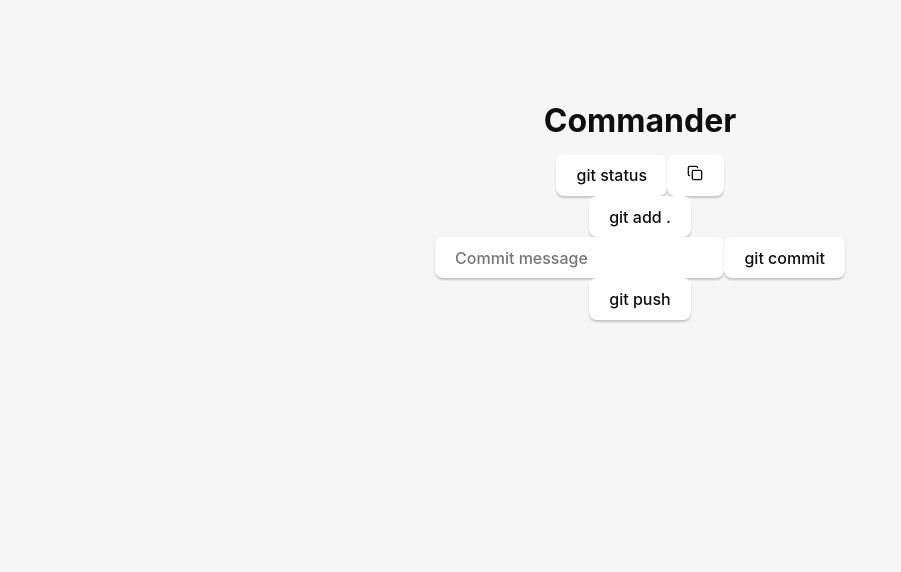
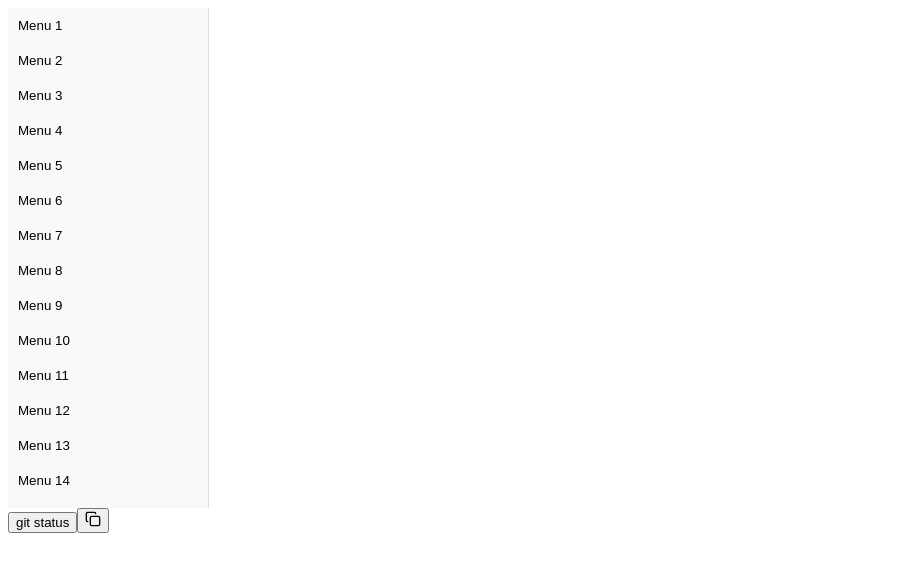
Before and after one commit to theneilproject/keyboard-auto-typing-app, a React (Vite) app: page / in a window 1280 px wide. Shown: the top 572 px of the page, without its empty margins (0-901 px from the left). Built offline with nearby package versions, Linux system fonts and the light colour scheme.

Commit message:
[KATA] 커맨드 자동화 react router + postCSS 적용 완료

```diff
--- a/package.json
+++ b/package.json
@@ -17,10 +17,14 @@
     "@tauri-apps/plugin-shell": "^2.2.0",
     "class-variance-authority": "^0.7.1",
     "clsx": "^2.1.1",
+    "immer": "^10.1.1",
     "lucide-react": "^0.474.0",
     "react": "^18.3.1",
     "react-dom": "^18.3.1",
-    "tailwind-merge": "^3.0.1"
+    "react-router": "^7.1.5",
+    "react-router-dom": "^7.1.5",
+    "tailwind-merge": "^3.0.1",
+    "zustand": "^5.0.3"
   },
   "devDependencies": {
     "@tauri-apps/cli": "^2",
--- /dev/null
+++ b/src/assets/global.css
@@ -0,0 +1 @@
+@import 'layouts/left-sidebar-type-tab.css';
--- /dev/null
+++ b/src/assets/layouts/left-sidebar-type-tab.css
@@ -0,0 +1,27 @@
+.left-sidebar {
+    width: 200px;             /* 사이드바 너비 */
+    height: 500px;            /* 사이드바 높이를 원하는 값으로 지정 */
+    background-color: #f9f9f9;
+    border-right: 1px solid #ddd;
+    /* 사이드바 자체에는 overflow를 설정하지 않음 */
+}
+
+.menu {
+    height: 100%;             /* 부모 영역(.left-sidebar)의 높이를 채움 */
+    overflow-y: auto;         /* 내용이 많으면 수직 스크롤 활성화 */
+    display: flex;
+    flex-direction: column;
+}
+
+.menu-button {
+    padding: 10px;
+    border: none;
+    background: none;
+    text-align: left;
+    cursor: pointer;
+    width: 100%;
+}
+
+.menu-button:hover {
+    background-color: #eaeaea;
+}
--- /dev/null
+++ b/src/components/layouts/LazyRouteLayout.jsx
@@ -0,0 +1,11 @@
+import {Suspense} from "react";
+
+const LazyRouteLayout = ({Component}) => {
+  return (
+    <Suspense fallback={<div>...기다려주세요.</div>}>
+      <Component />
+    </Suspense>
+  );
+};
+
+export default LazyRouteLayout;
--- /dev/null
+++ b/src/components/layouts/LeftSidebarTypeTab.jsx
@@ -0,0 +1,21 @@
+const LeftSidebarTypeTab = () => {
+  // 예시로 15개의 메뉴 아이템 생성 (실제 데이터에 맞게 수정 가능)
+  const menuItems = Array.from({ length: 15 }, (_, index) => ({
+    id: index + 1,
+    label: `Menu ${index + 1}`,
+  }));
+
+  return (
+    <div className="left-sidebar">
+      <div className="menu">
+        {menuItems.map(item => (
+          <button key={item.id} className="menu-button">
+            {item.label}
+          </button>
+        ))}
+      </div>
+    </div>
+  );
+};
+
+export default LeftSidebarTypeTab;
--- a/src/main.jsx
+++ b/src/main.jsx
@@ -1,9 +1,10 @@
 import React from "react";
 import ReactDOM from "react-dom/client";
-import App from "./App";
+import Root from "./routes/Root.jsx";
+import "@/assets/global.css";
 
 ReactDOM.createRoot(document.getElementById("root")).render(
   <React.StrictMode>
-    <App />
+    <Root />
   </React.StrictMode>,
 );
--- /dev/null
+++ b/src/routes/Root.jsx
@@ -0,0 +1,21 @@
+import {BrowserRouter, Route, Routes} from "react-router";
+import LazyRouteLayout from "../components/layouts/LazyRouteLayout.jsx";
+import RootLayout from "./RootLayout.jsx";
+import {routes} from "@/routes/rootConfig.js";
+import {Suspense} from "react";
+
+const Root = () => {
+  return (
+    <BrowserRouter>
+      <Routes>
+        <Route element={<LazyRouteLayout Component={RootLayout} />}>
+          {routes?.map(({path, component: Component}) => (
+            <Route key={path} path={path} element={<Suspense fallback={<div>...로딩중</div>}><Component /></Suspense>}/>
+          ))}
+        </Route>
+      </Routes>
+    </BrowserRouter>
+  );
+};
+
+export default Root;
--- /dev/null
+++ b/src/routes/RootLayout.jsx
@@ -0,0 +1,13 @@
+import {Outlet} from "react-router";
+import LeftSidebarTypeTab from "@/components/layouts/LeftSidebarTypeTab.jsx";
+
+const RootLayout = () => {
+  return (
+    <div>
+      <LeftSidebarTypeTab />
+      <Outlet />
+    </div>
+  );
+};
+
+export default RootLayout;
--- /dev/null
+++ b/src/routes/rootConfig.js
@@ -0,0 +1,9 @@
+import {lazy} from 'react';
+import {rootJson} from "./rootJson.js";
+
+export const routes = [
+  {
+    path: rootJson.git.path,
+    component: lazy(() => import('@/pages/tab-git/GitTab.jsx'))
+  }
+]
--- /dev/null
+++ b/src/routes/rootJson.js
@@ -0,0 +1,6 @@
+export const rootJson = {
+  git: {
+    name: 'git',
+    path: ''
+  },
+}
--- a/vite.config.js
+++ b/vite.config.js
@@ -1,12 +1,17 @@
 import { defineConfig } from "vite";
 import react from "@vitejs/plugin-react";
+import path from 'path'
 
 const host = process.env.TAURI_DEV_HOST;
 
 // https://vitejs.dev/config/
 export default defineConfig(async () => ({
   plugins: [react()],
-
+  resolve: {
+    alias: {
+      '@': path.resolve(__dirname, './src')
+    }
+  },
   // Vite options tailored for Tauri development and only applied in `tauri dev` or `tauri build`
   //
   // 1. prevent vite from obscuring rust errors
```
Also changed, not shown: 1 other file (tests, documents, lock files or other folders).
